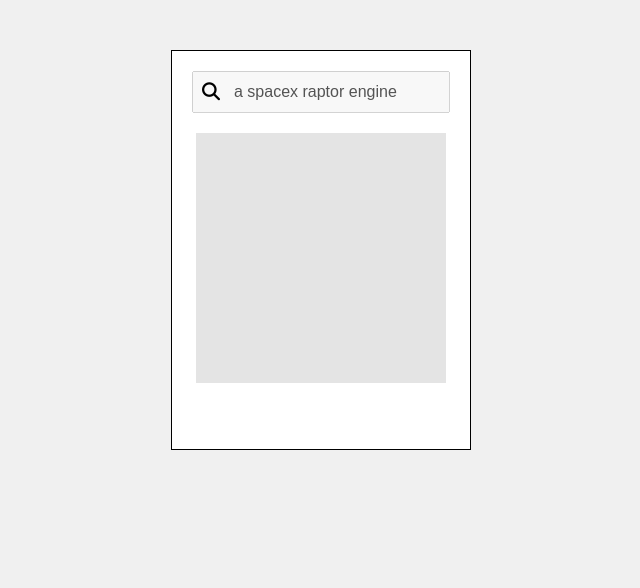
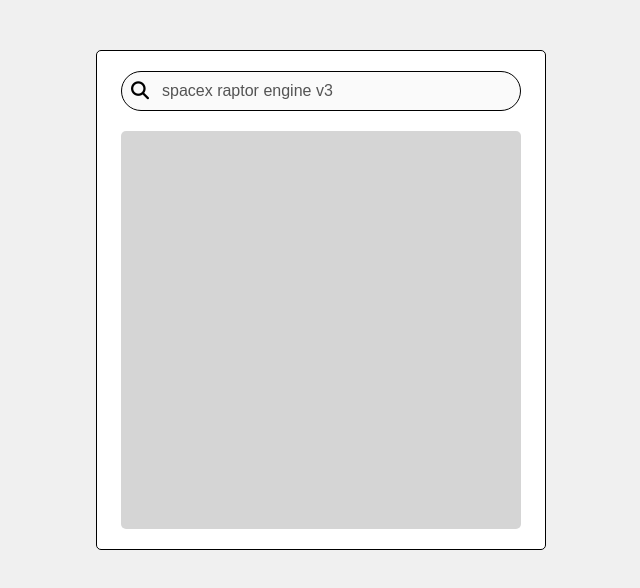
Before and after one commit to justrocketscience/spacecreatorsupport, a plain HTML site: page index.html in a window 1280 px wide. Shown: the whole page, without its empty margins (319-959 px from the left). Drawn offline with Linux system fonts and the light colour scheme.

Commit message:
Added new images and styled the service

```diff
--- a/script.js
+++ b/script.js
@@ -6,9 +6,11 @@ const customCursor = document.getElementById('custom-cursor');
 const animationContainer = document.querySelector('.animation-container');
 
 const searchQueries = [
-    { query: 'a spacex raptor engine', image: 'images/raptor-engine.jpeg' },
-    { query: 'blue origins new glenn', image: 'images/new-glenn.jpeg' },
-    { query: 'astranis satellite bus', image: 'images/astranis.jpeg' }
+    { query: 'spacex raptor engine v3', image: 'images/raptor-engine-v3.png' },
+    { query: 'starship static fire', image: 'images/starship-static-fire.png' },
+    { query: 'new sheparad landing', image: 'images/new-shepard-landing.png' },
+    { query: 'falcon 9 on pad', image: 'images/f9-on-pad.png' },
+    { query: 'astranis satellite bus', image: 'images/astranis-satellite-2.png' }
 ];
 
 let currentSearch = 0;
@@ -44,7 +46,7 @@ function animateCursorToSearchBox(callback) {
     setTimeout(() => {
         // Expand the search box
         searchBox.style.width = '100%';
-        searchBox.style.maxWidth = '260px';
+        searchBox.style.maxWidth = '400px';
 
         // Start the search animation after the search box has expanded
         setTimeout(() => {
--- a/style.css
+++ b/style.css
@@ -4,8 +4,8 @@ body {
 }
 
 .animation-container {
-  width: 300px;
-  height: 400px;
+  width: 450px;
+  height: 500px;
   border: 1px solid #000;
   padding: 20px;
   box-sizing: border-box;
@@ -13,20 +13,27 @@ body {
   margin: 50px auto;
   position: relative;
   overflow: hidden;
+  border-radius: 5px;
+
+  /* Add Flexbox */
+  display: flex;
+  flex-direction: column; /* Align items vertically */
+  justify-content: center; /* Center vertically */
+  align-items: center; /* Center horizontally */
 }
 
 .search-box {
   margin-bottom: 20px;
   width: 100%;
-  max-width: 260px;
+  max-width: 400px;
   position: relative;
   transition: width 0.5s ease;
   margin: 0 auto 20px auto; /* Center horizontally */
+  border-radius: 10px;
 }
 
 .search-box.first-search {
   width: 50px; /* Initial small width */
-  max-width: 50px;
 }
 
 #search-input {
@@ -34,6 +41,8 @@ body {
   padding: 10px 10px 10px 40px; /* Adjusted padding for icon */
   font-size: 16px;
   box-sizing: border-box;
+  border: 1px solid #000;
+  border-radius: 30px;
 }
 
 .search-icon {
@@ -47,10 +56,11 @@ body {
 }
 
 .image-container {
-  width: 250px;
-  height: 250px;
+  width: 400px;
+  height: 400px;
   position: relative;
   margin: 0 auto; /* Center horizontally */
+  border-radius: 5px;
 }
 
 #skeleton-loader {
@@ -59,6 +69,7 @@ body {
   background-color: #ccc;
   animation: pulse 1s infinite;
   display: none;
+  border-radius: 5px;
 }
 
 @keyframes pulse {
@@ -78,6 +89,7 @@ body {
   height: 100%;
   object-fit: cover;
   display: none;
+  border-radius: 5px;
 }
 
 /* Custom cursor styles */
```
Also changed, not shown: .gitignore/index-carrd.html (added), images/astranis-satellite-2.png (added), images/astranis-satellite-bus.png (added), images/f9-on-pad.png (added), images/new-shepard-landing.png (added), images/raptor-engine-v3.png (added), images/starship-static-fire.png (added), 1 other file.
